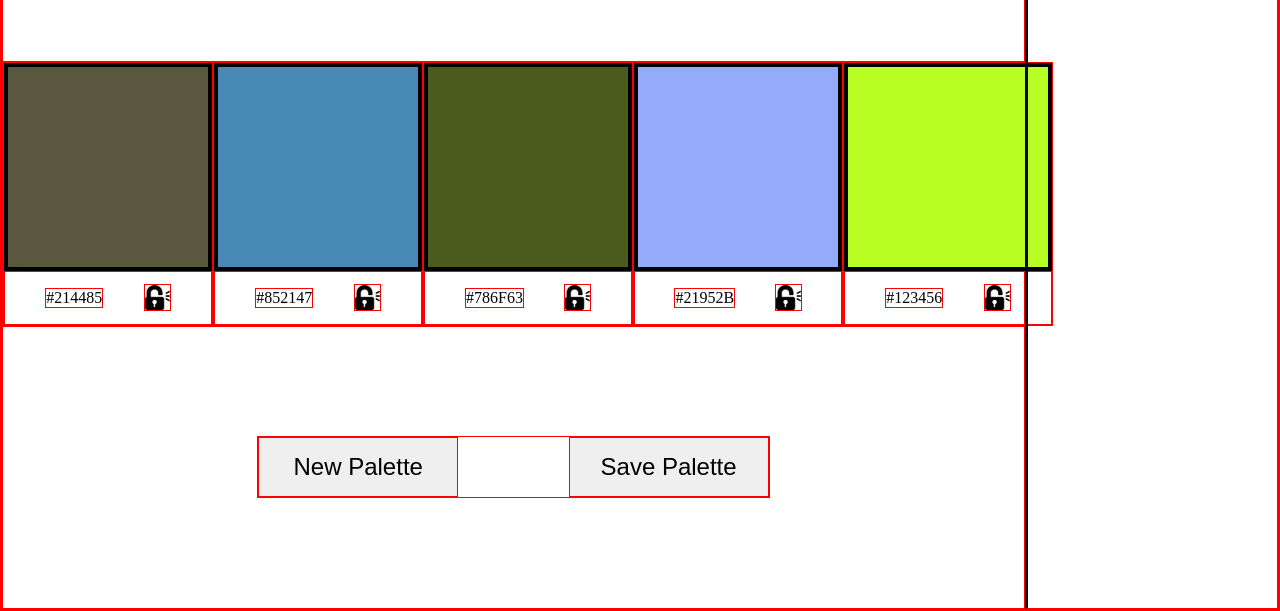
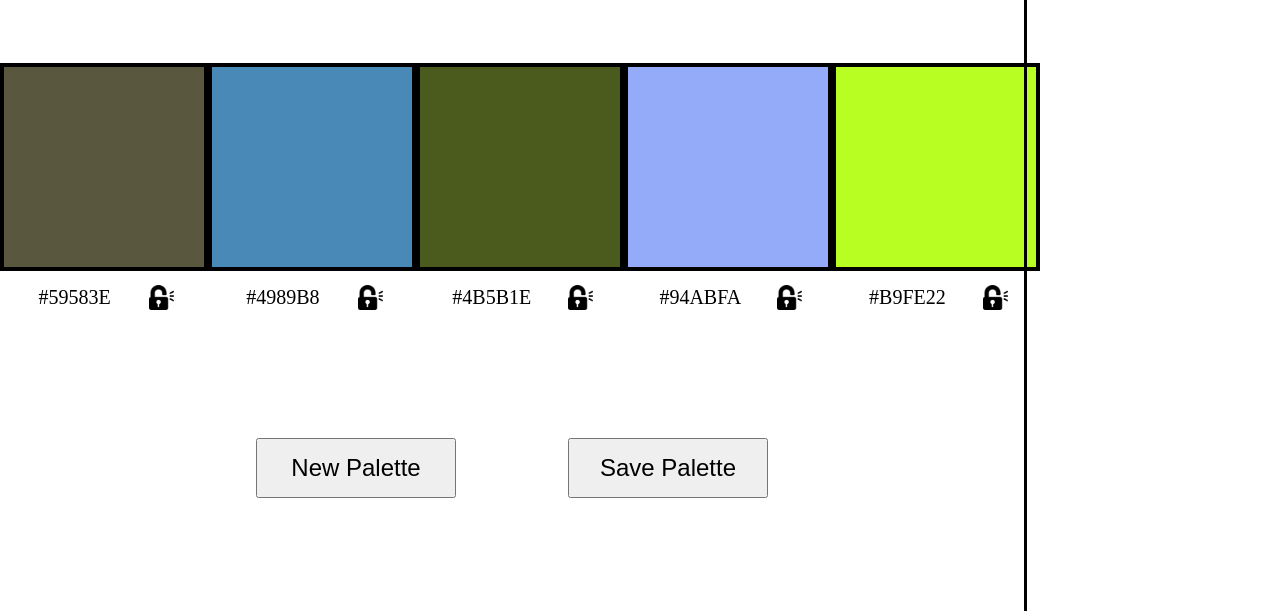
Before and after one commit to kal-aalrajhi/ColoRandom, a plain HTML site: page index.html in a window 1280 px wide. Shown: the part 189-800 px from the top of the page. Drawn offline with Linux system fonts and the light colour scheme.

Commit message:
Add hexcode text display functionality

```diff
--- a/scripts.js
+++ b/scripts.js
@@ -50,7 +50,10 @@ function lockColor(event) {
 
 function displayCurrentPalette() {
   for (var i = 0; i < 5; i++) {
+    var currentHex = currentPalette[`color${i + 1}`].hexCode;
     var currentBox = document.querySelector(`#box${i + 1}`);
-    currentBox.style.backgroundColor = currentPalette[`color${i + 1}`].hexCode;
+    currentBox.style.backgroundColor = currentHex;
+    var currentCode = document.querySelectorAll(`p`);
+    currentCode[i].innerText = currentHex;
   }
 }
--- a/styles.css
+++ b/styles.css
@@ -1,6 +1,6 @@
-* {
+/* * {
   border: 1px solid red;
-}
+} */
 
 body {
   display: flex;
@@ -93,3 +93,8 @@ img {
   justify-content: space-evenly;
   align-items: center;
 }
+
+p {
+  font-size: 20px;
+  margin: 15px 5px;
+}
```
